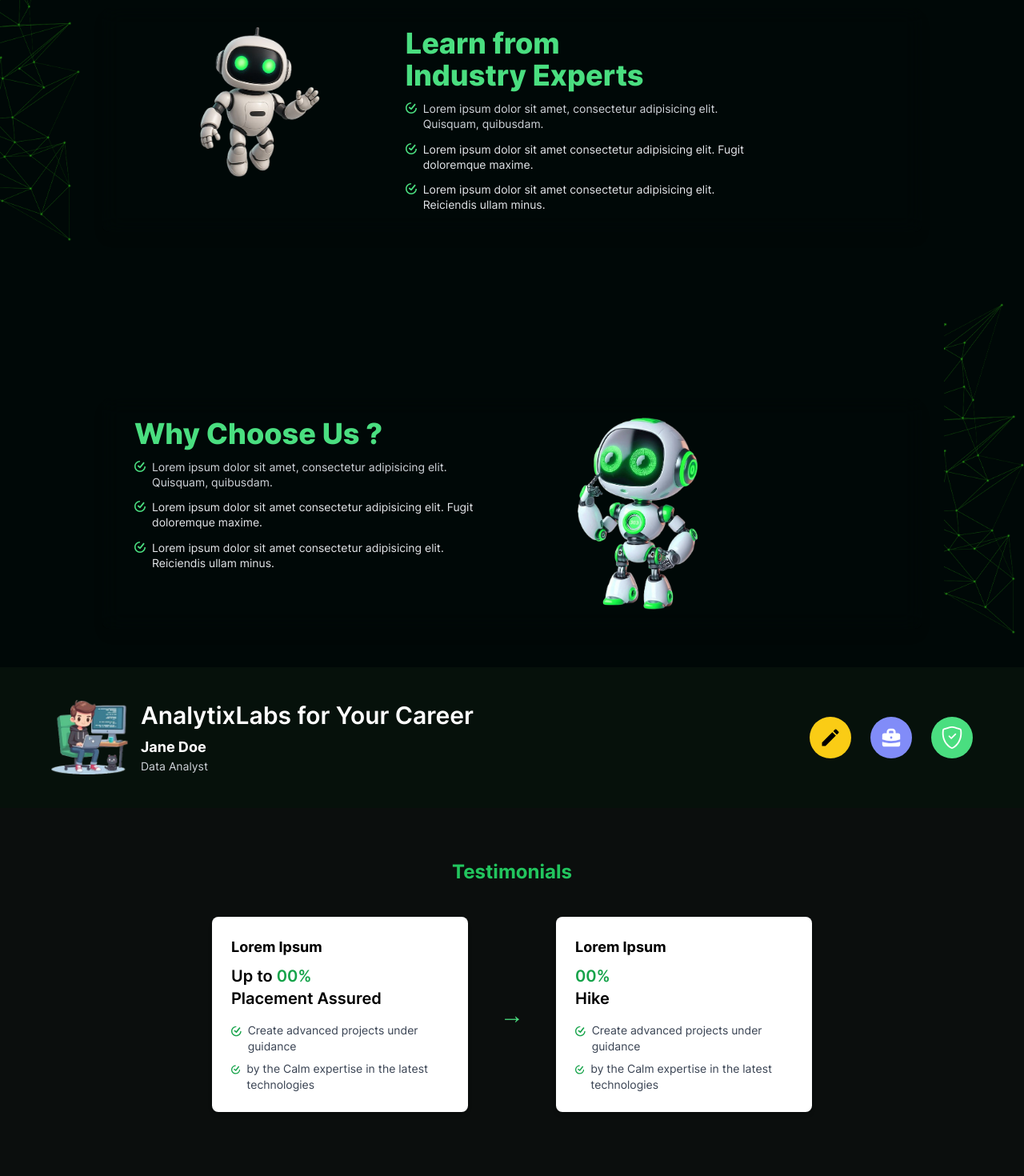
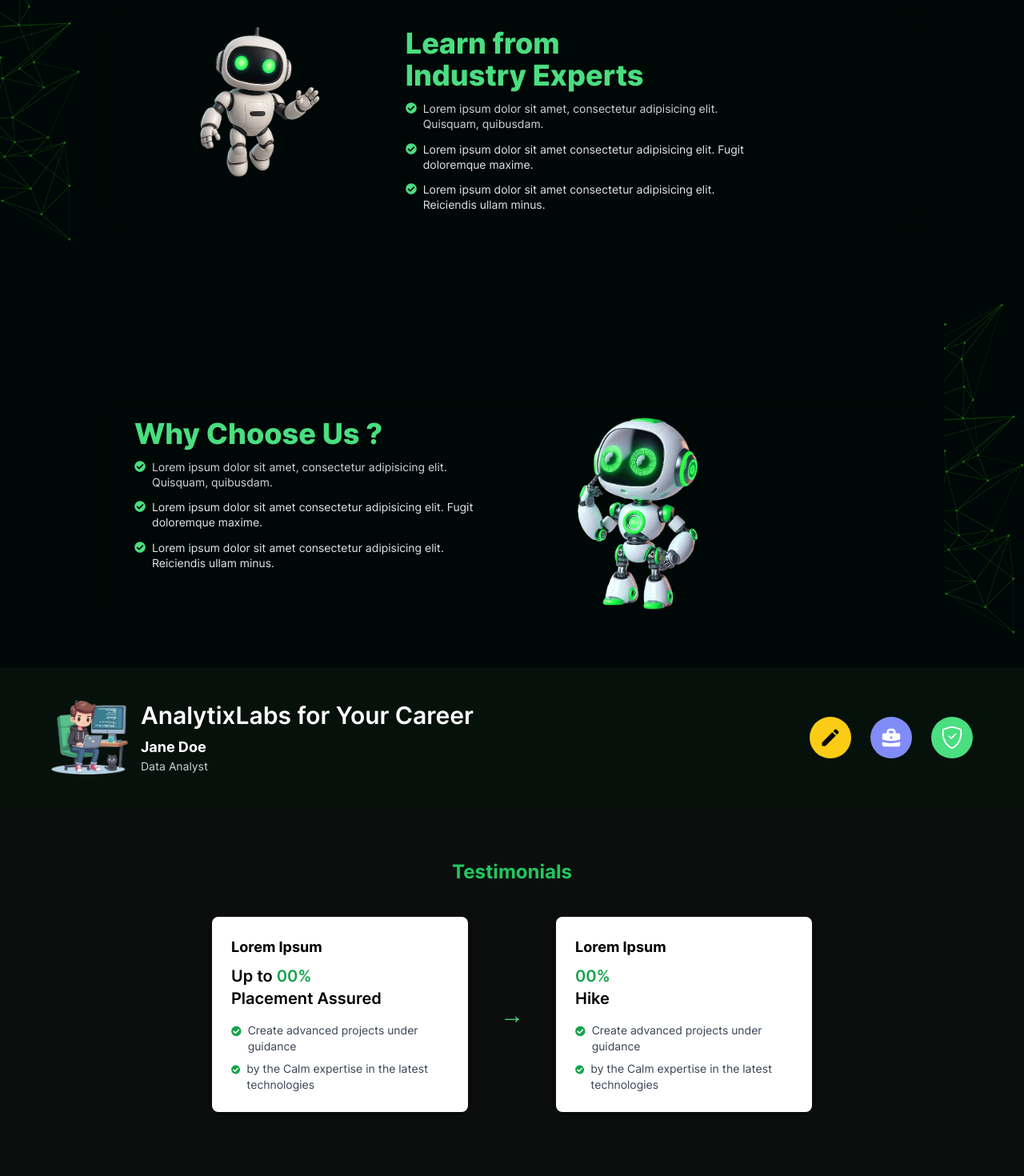
Before and after one commit to maneesh/aviral-next, a Next.js app: page / in a window 1280 px wide. Shown: the part 1220-2690 px from the top of the page at 80% size. Built offline with nearby package versions, Linux system fonts and the light colour scheme.

Commit message:
Fix : resolve build issue

```diff
--- a/package.json
+++ b/package.json
@@ -23,12 +23,12 @@
     "next": "^14.2.23",
     "react": "^18.2.0",
     "react-dom": "^18.2.0",
-    "react-icons": "^5.5.0",
+    "react-icons": "^4.12.0",
     "tailwind-merge": "^2.6.0",
     "zod": "^3.24.1"
   },
   "devDependencies": {
-    "@commitlint/cli": "^16.3.0",
+    "@commitlint/cli": "^19.8.1",
     "@commitlint/config-conventional": "^16.2.4",
     "@svgr/webpack": "^8.1.0",
     "@tailwindcss/forms": "^0.5.10",
--- a/src/app/error.tsx
+++ b/src/app/error.tsx
@@ -1,9 +1,9 @@
-'use client'; // Error components must be Client Components
+'use client';
 
 import * as React from 'react';
-import { RiAlarmWarningFill } from 'react-icons/ri';
 
 import TextButton from '@/components/buttons/TextButton';
+import Image from 'next/image';
 
 export default function Error({
   error,
@@ -21,10 +21,7 @@ export default function Error({
     <main>
       <section className='bg-white'>
         <div className='layout flex min-h-screen flex-col items-center justify-center text-center text-black'>
-          <RiAlarmWarningFill
-            size={60}
-            className='drop-shadow-glow animate-flicker text-red-500'
-          />
+           <Image src="/svg/warning.svg" width={25} height={25} alt="warning" />
           <h1 className='mt-8 text-4xl md:text-6xl'>
             Oops, something went wrong!
           </h1>
--- a/src/app/not-found.tsx
+++ b/src/app/not-found.tsx
@@ -1,6 +1,6 @@
 import { Metadata } from 'next';
+import Image from 'next/image';
 import * as React from 'react';
-import { RiAlarmWarningFill } from 'react-icons/ri';
 
 export const metadata: Metadata = {
   title: 'Not Found',
@@ -11,10 +11,7 @@ export default function NotFound() {
     <main>
       <section className='bg-white'>
         <div className='layout flex min-h-screen flex-col items-center justify-center text-center text-black'>
-          <RiAlarmWarningFill
-            size={60}
-            className='drop-shadow-glow animate-flicker text-red-500'
-          />
+           <Image src="/svg/warning.svg" width={25} height={25} alt="warning" />
           <h1 className='mt-8 text-4xl md:text-6xl'>Page Not Found</h1>
           <a href='/'>Back to home</a>
         </div>
--- a/src/components/home/ChooseUs.tsx
+++ b/src/components/home/ChooseUs.tsx
@@ -4,7 +4,7 @@ import React from 'react';
 import Image from 'next/image';
 import SecondRobotImg from '../../../public/images/secondRobot.png';
 import glowLeftImg from '../../../public/images/glowLeftImg.png';
-import { SiTicktick } from "react-icons/si";
+import { FaCheckCircle } from "react-icons/fa";
 
 const ChooseUs: React.FC = () => {
   return (
@@ -38,17 +38,17 @@ const ChooseUs: React.FC = () => {
           </h2>
 
           <p className="flex items-start text-sm text-gray-300 leading-snug">
-            <span className="text-green-400 mt-0.5 mr-2"><SiTicktick /></span>
+            <span className="text-green-400 mt-0.5 mr-2"><FaCheckCircle /></span>
             Lorem ipsum dolor sit amet, consectetur adipisicing elit. Quisquam, quibusdam.
           </p>
 
           <p className="flex items-start text-sm text-gray-200 leading-snug">
-            <span className="text-green-400 mt-0.5 mr-2"><SiTicktick /></span>
+            <span className="text-green-400 mt-0.5 mr-2"><FaCheckCircle /></span>
             Lorem ipsum dolor sit amet consectetur adipisicing elit. Fugit doloremque maxime.
           </p>
 
           <p className="flex items-start text-sm text-gray-200 leading-snug">
-            <span className="text-green-400 mt-0.5 mr-2"><SiTicktick /></span>
+            <span className="text-green-400 mt-0.5 mr-2"><FaCheckCircle /></span>
             Lorem ipsum dolor sit amet consectetur adipisicing elit. Reiciendis ullam minus.
           </p>
         </div>
--- a/src/components/home/IndustryExpert.tsx
+++ b/src/components/home/IndustryExpert.tsx
@@ -4,7 +4,7 @@ import React from 'react';
 import Image from 'next/image';
 import leftRobotImg from '../../../public/images/robot-left-side.png';
 import glowLeftImg from '../../../public/images/glowLeftImg.png';
-import { SiTicktick } from "react-icons/si";
+import { FaCheckCircle } from "react-icons/fa";
 
 const IndustryExpert: React.FC = () => {
   return (
@@ -52,17 +52,17 @@ const IndustryExpert: React.FC = () => {
 
 
           <p className="flex items-start text-sm text-gray-300 leading-snug">
-            <span className="text-green-400 mt-0.5 mr-2"><SiTicktick /></span>
+            <span className="text-green-400 mt-0.5 mr-2"><FaCheckCircle /></span>
             Lorem ipsum dolor sit amet, consectetur adipisicing elit. Quisquam, quibusdam.
           </p>
 
           <p className="flex items-start text-sm text-gray-200 leading-snug">
-            <span className="text-green-400 mt-0.5 mr-2"><SiTicktick /></span>
+            <span className="text-green-400 mt-0.5 mr-2"><FaCheckCircle /></span>
             Lorem ipsum dolor sit amet consectetur adipisicing elit. Fugit doloremque maxime.
           </p>
 
           <p className="flex items-start text-sm text-gray-200 leading-snug">
-            <span className="text-green-400 mt-0.5 mr-2"><SiTicktick /></span>
+            <span className="text-green-400 mt-0.5 mr-2"><FaCheckCircle /></span>
             Lorem ipsum dolor sit amet consectetur adipisicing elit. Reiciendis ullam minus.
           </p>
         </div>
--- a/src/components/home/Navbar.tsx
+++ b/src/components/home/Navbar.tsx
@@ -15,7 +15,7 @@ const Navbar = () => {
     { name: "Contact us", path: "/contact" },
   ];
 
-  const handleMenuClick = (item) => {
+  const handleMenuClick = (item: any) => {
     setActiveItem(item.name);
     router.push(item.path);
     setShowMenu(false);
--- a/src/components/home/Testimonials.tsx
+++ b/src/components/home/Testimonials.tsx
@@ -1,4 +1,4 @@
-import { SiTicktick } from "react-icons/si";
+import { FaCheckCircle } from "react-icons/fa";
 
 const Testimonials = () => {
   return (
@@ -21,11 +21,11 @@ const Testimonials = () => {
             </p>
             <ul className="space-y-2 text-sm">
               <li className="flex items-start gap-2 text-gray-700">
-                <SiTicktick className="text-green-600 mt-1" />
+                <FaCheckCircle className="text-green-600 mt-1" />
                 Create advanced projects under guidance
               </li>
               <li className="flex items-start gap-2 text-gray-700">
-                <SiTicktick className="text-green-600 mt-1" />
+                <FaCheckCircle className="text-green-600 mt-1" />
                 by the Calm expertise in the latest technologies
               </li>
             </ul>
@@ -44,11 +44,11 @@ const Testimonials = () => {
             </p>
             <ul className="space-y-2 text-sm">
               <li className="flex items-start gap-2 text-gray-700">
-                <SiTicktick className="text-green-600 mt-1" />
+                <FaCheckCircle className="text-green-600 mt-1" />
                 Create advanced projects under guidance
               </li>
               <li className="flex items-start gap-2 text-gray-700">
-                <SiTicktick className="text-green-600 mt-1" />
+                <FaCheckCircle className="text-green-600 mt-1" />
                 by the Calm expertise in the latest technologies
               </li>
             </ul>
--- a/src/components/training/Course.tsx
+++ b/src/components/training/Course.tsx
@@ -1,7 +1,7 @@
 import React from 'react';
 import Image from 'next/image';
 import learnRobotImg from '../../../public/images/learnRobotImg.png';
-import { SiTicktick } from "react-icons/si";
+import { FaCheckCircle } from "react-icons/fa";
 
 export default function CoursePage() {
   return (
@@ -24,7 +24,7 @@ export default function CoursePage() {
             <ul className="space-y-4">
               {Array(4).fill(0).map((_, idx) => (
                 <li key={idx} className="flex items-start gap-4">
-                  <span className="text-green-400 mt-0.5 mr-2"><SiTicktick /></span>
+                  <span className="text-green-400 mt-0.5 mr-2"><FaCheckCircle /></span>
                   <span>Create advanced projects under guidance by the top 1%</span>
                 </li>
               ))}
--- a/src/components/training/FAQSection.tsx
+++ b/src/components/training/FAQSection.tsx
@@ -1,5 +1,5 @@
 import React from 'react';
-import { SiTicktick } from "react-icons/si";
+import { FaCheckCircle } from "react-icons/fa";
 
 export default function FAQSection() {
   const faqs = [
@@ -24,7 +24,7 @@ export default function FAQSection() {
           {faqs.map((faq, idx) => (
             <div key={idx}>
               <div className="flex items-start gap-4">
-                <span className="text-green-400 mt-0.5 mr-2"><SiTicktick /></span>
+                <span className="text-green-400 mt-0.5 mr-2"><FaCheckCircle /></span>
                 <h3 className="text-xl md:text-2xl text-green-400 font-semibold">
                   {faq.question}
                 </h3>
```
Also changed, not shown: public/svg/warning.svg (added), 1 other file (tests, documents, lock files or other folders).
